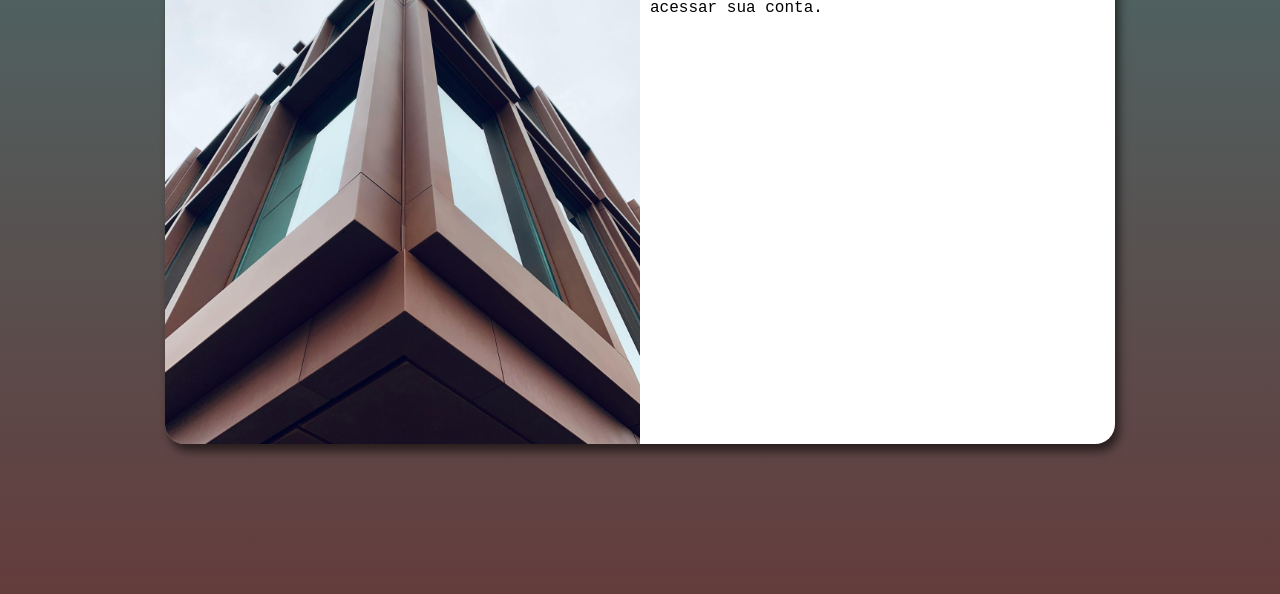
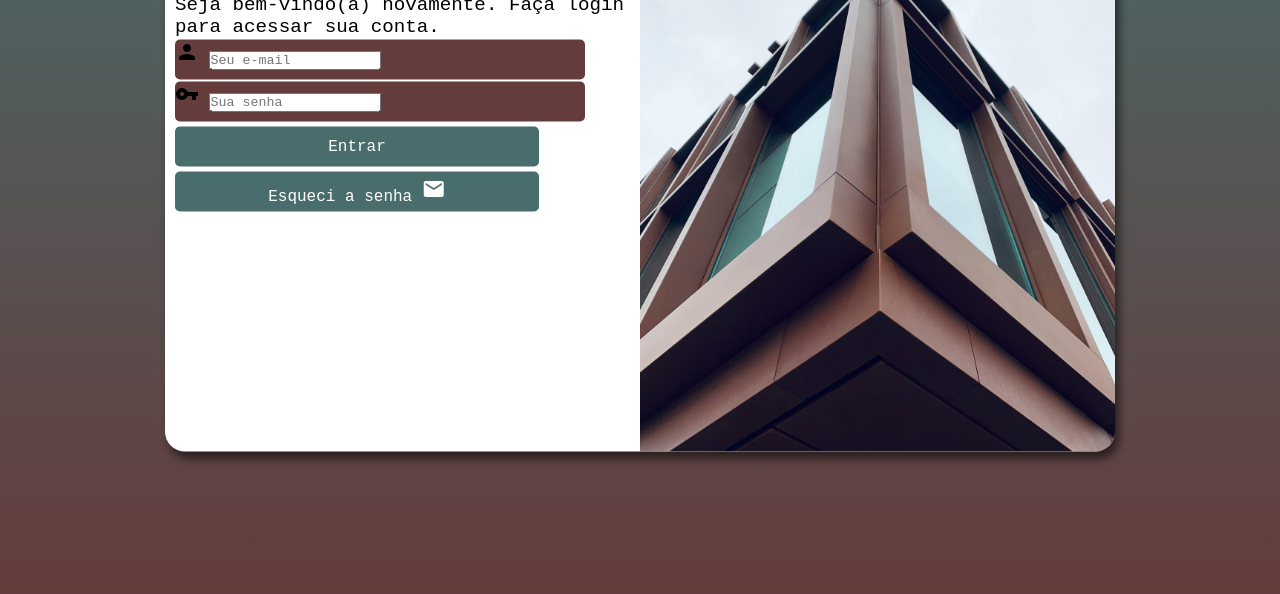
Before and after one commit to Cardosu007/html-css, a plain HTML site: page exercicios/desafio/desafio09/index.html in a window 1280 px wide. Shown: the part 206-800 px from the top of the page. Drawn offline with Linux system fonts and the light colour scheme.

Commit message:
att do form

```diff
--- a/exercicios/desafio/desafio09/css/media-query.css
+++ b/exercicios/desafio/desafio09/css/media-query.css
@@ -35,13 +35,21 @@
     }
 
     section#login > div#imagem {
-        float: left;
+        float: right;
         width: 50%;
         height: 100%;
     }
 
     section#login > div#formulario {
-        float: right;
+        float: left;
         width: 50%;
     }
+
+    div#formulario > h1 {
+        font-size: 2em;
+    }
+
+    div#formulario > p {
+        font-size: 1.2em;
+    }
 }
--- a/exercicios/desafio/desafio09/css/style.css
+++ b/exercicios/desafio/desafio09/css/style.css
@@ -31,7 +31,7 @@ section#login {
     transform: translate(-50%, -50%);
     background-color: white;
     width: 250px;
-    height: 500px;
+    height: 515px;
     border-radius: 20px;
     overflow: hidden;
     box-shadow: 4px 7px 10px rgba(0, 0, 0, 0.575);
@@ -51,3 +51,61 @@ section#login > div#formulario {
     display: block;
     padding: 10px;
 }
+
+div#formulario > h1 {
+    text-align: center;
+    margin-bottom: 10px;
+}
+
+div#formulario > p {
+    font-size: 0.8em;
+}
+
+form > div.campo {
+    background-color: #643c3c;
+    width: 90%;
+    display: block;
+    height: 40px;
+    border-radius: 5px;
+    margin: 2px 0px;
+}
+
+div.campo > label {
+    display: none;
+
+}
+
+form > input[type=submit] {
+    display: block;
+    font-size: 1em;
+    width: 80%;
+    height: 40px;
+    background-color: #486d6c;
+    color: white;
+    border: none;
+    border-radius: 5px;
+    cursor: pointer;
+    margin-top: 5px;
+}
+
+form > input[type=submit]:hover {
+    background-color: #274140;
+}
+
+form > a.botao {
+    display: block;
+    text-align: center;
+    font-size: 1em;
+    width: 80%;
+    height: 40px;
+    background-color: #486d6c;
+    color: white;
+    text-decoration: none;
+    border-radius: 5px;
+    padding-top: 5px;
+    margin-top: 5px;
+}
+
+form a.botao:hover {
+    background-color: #274140;
+}
--- a/exercicios/desafio/desafio09/index.html
+++ b/exercicios/desafio/desafio09/index.html
@@ -5,6 +5,8 @@
     <meta name="viewport" content="width=device-width, initial-scale=1.0">
     <link rel="stylesheet" href="css/style.css">
     <link rel="stylesheet" href="css/media-query.css">
+    <link href="https://fonts.googleapis.com/icon?family=Material+Icons"
+      rel="stylesheet">
     <title>Document</title>
 </head>
 <body>
@@ -21,8 +23,26 @@
                 <h1>Login</h1>
                 <p>Seja bem-vindo(a) novamente. Faça login para acessar sua conta.</p>
 
-                <form action="login.php" method="post">
+                <form action="login.php" method="post" autocomplete="on">
 
+                    <div class="campo">
+
+                        <span class="material-icons">person</span>
+                        <input type="email" name="login" id="ilogin" placeholder="Seu e-mail" autocomplete="email" required maxlength="30">
+                        <label for="ilogin">Login</label>
+
+                    </div>
+
+                    <div class="campo">
+
+                        <span class="material-icons">vpn_key</span>
+                        <input type="password" name="Senha" id="isenha" placeholder="Sua senha" autocomplete="current-password" required minlength="8" maxlength="20">
+                        <label for="isenha">Senha</label>
+
+                    </div>
+
+                    <input type="submit" value="Entrar">
+                    <a href="esqueci.html" class="botao">Esqueci a senha <span class="material-icons">mail</span></a>
 
                 </form>
             </div>
```
